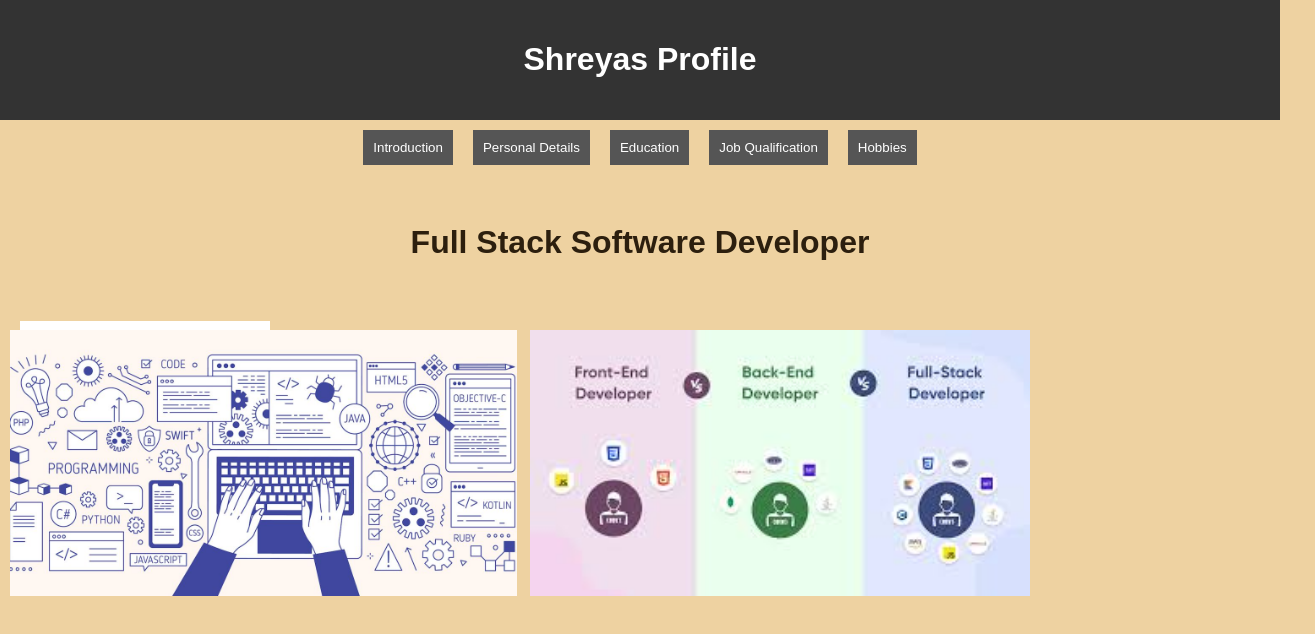
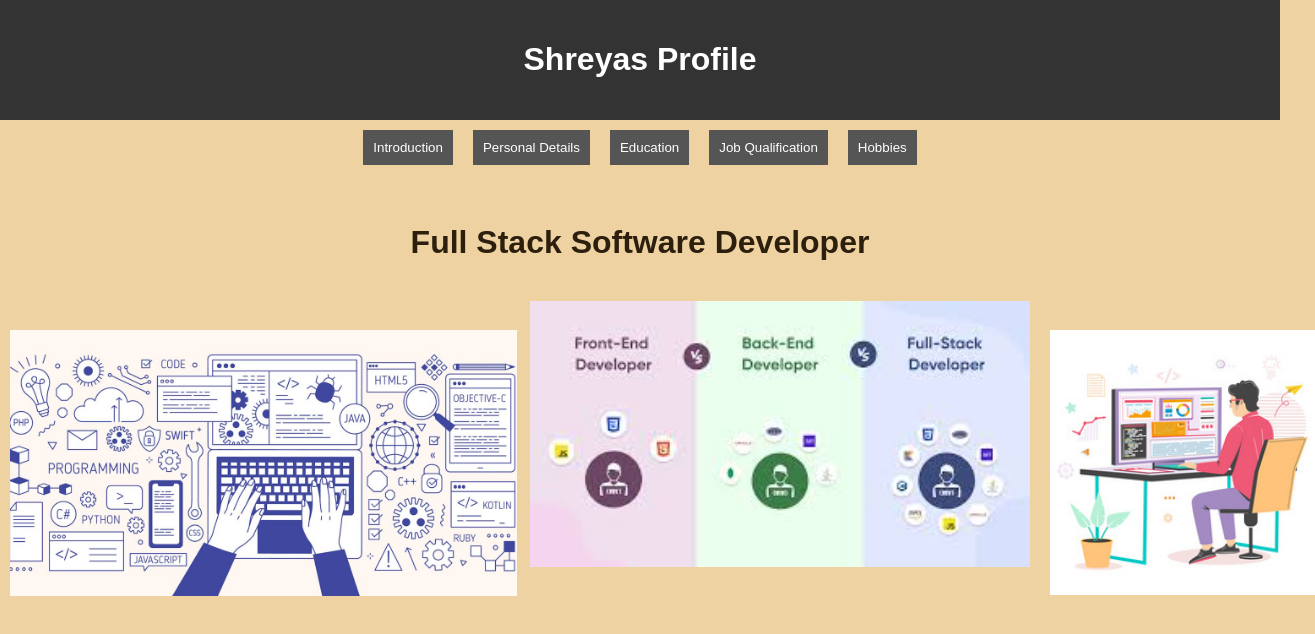
Before and after one commit to shreyas-shiiny/bio, a React (Create React App) app: page / in a window 1280 px wide. Both pictures are taken after a click on the button "Job Qualification". Shown: the top 634 px of the page, 1315 px wide, since content can reach past the window. Built offline with nearby package versions, Linux system fonts and the light colour scheme.

Commit message:
Update Qualification.js

```diff
--- a/src/Components/Qualification.js
+++ b/src/Components/Qualification.js
@@ -32,7 +32,7 @@ const Qualification = () => {
           position: 'absolute',
           width: '500px',
           left:530,
-          top: 330,}}
+          }}
         />
       </Col>
 
@@ -41,7 +41,12 @@ const Qualification = () => {
           src={qua3}
           alt="home pic"
           className="img-fluid"
-
+          style={{maxHeight: '1050px',
+            position: 'absolute',
+          top: 330,
+          left:1050,
+          width: '265px',
+          right: 0 , }}
         />
       </Col>
 
```
